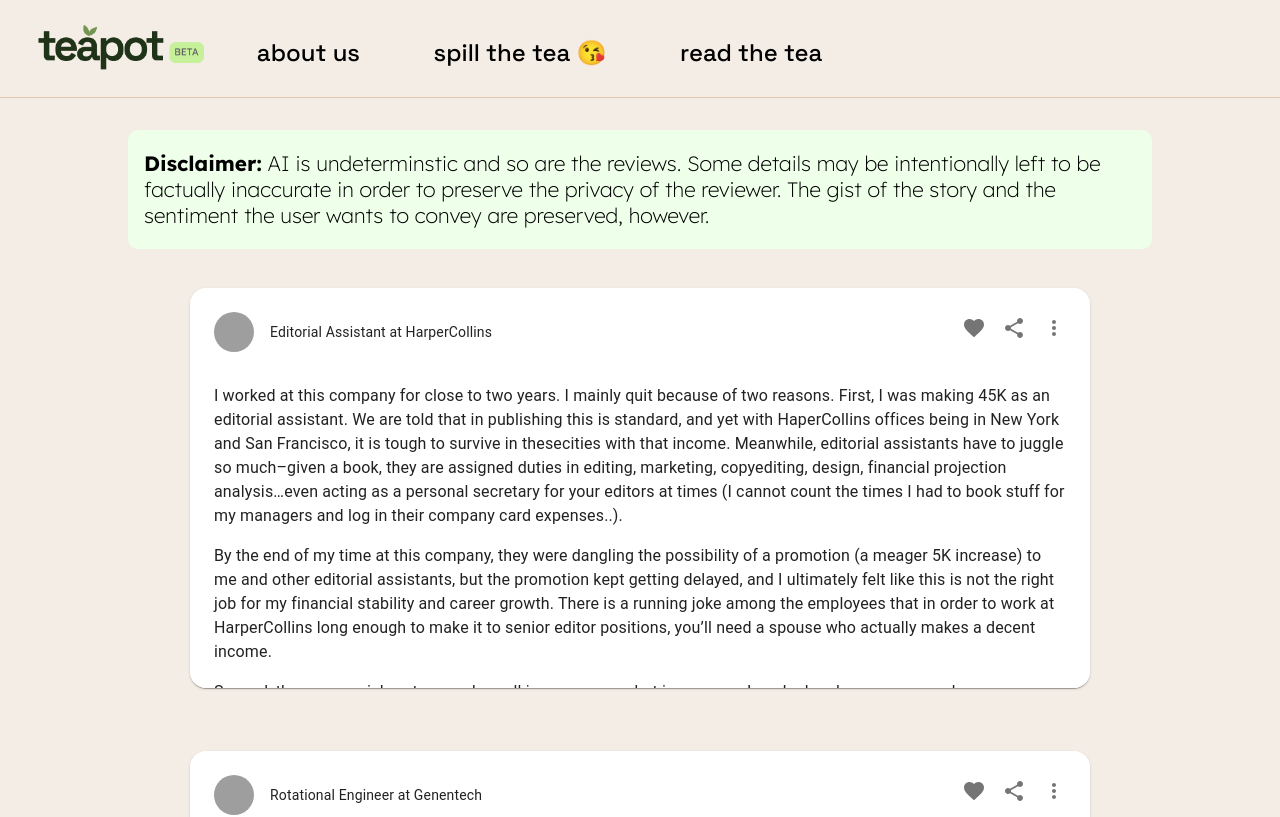
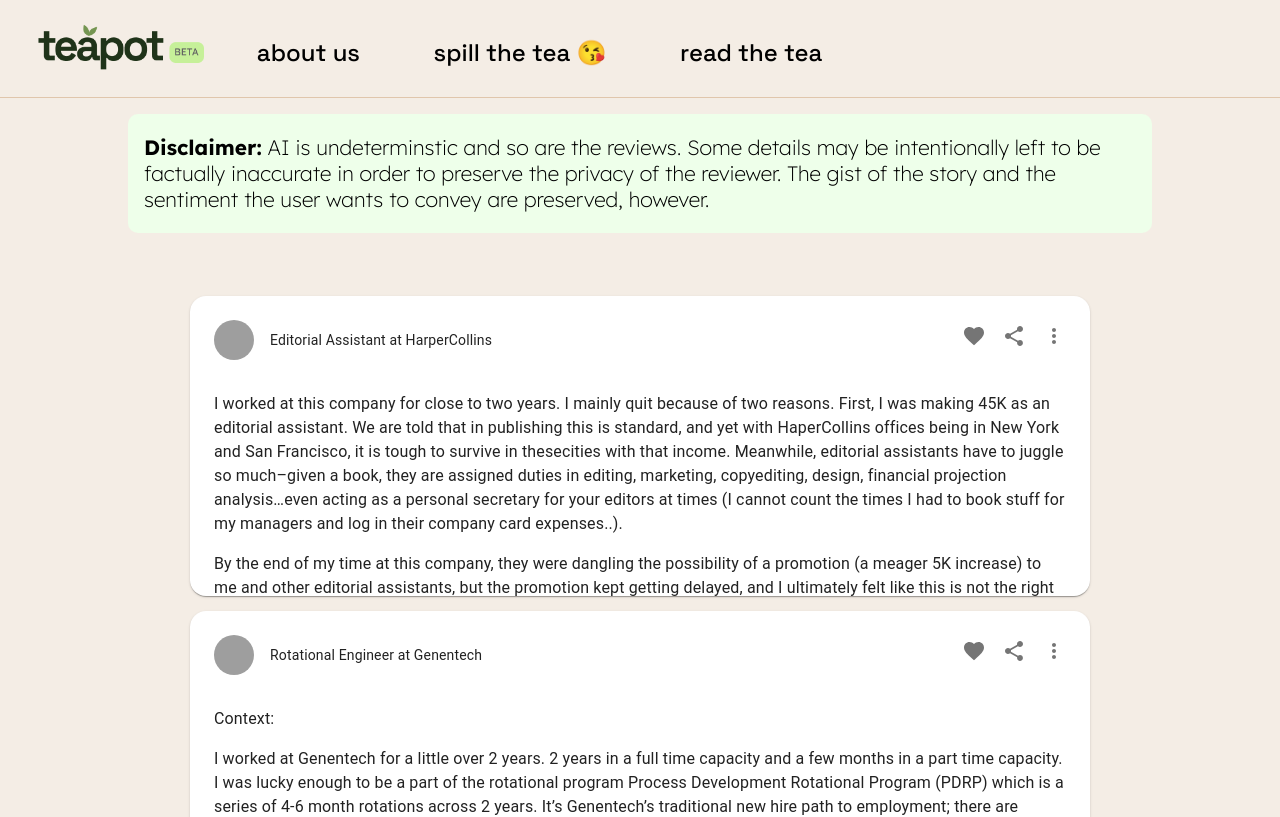
Before and after one commit to bookvacuum/teapot-landing, a Next.js app: page /readtea in a window 1280 px wide. Shown: the top 817 px of the page. Built offline with nearby package versions, Linux system fonts and the light colour scheme; grey boxes are pictures that could not be loaded; a web font is replaced by a local one.

Commit message:
created expand review icon

```diff
--- a/components/reviewplain.js
+++ b/components/reviewplain.js
@@ -4,7 +4,6 @@
 import CardHeader from "@mui/material/CardHeader";
 import CardMedia from "@mui/material/CardMedia";
 import CardContent from "@mui/material/CardContent";
-
 import Avatar from "@mui/material/Avatar";
 import IconButton, { IconButtonProps } from "@mui/material/IconButton";
 import Typography from "@mui/material/Typography";
@@ -16,6 +15,7 @@
 import { autocompleteClasses, ButtonGroup } from "@mui/material";
 import { atob } from "buffer";
 import { useRouter } from "next/router";
+import Button from '@mui/material/Button';
 
 
 //Write a fetcher function to wrap the native fetch function and return the result of a call to url in json format
@@ -23,12 +23,11 @@
 export default function RecipeReviewCard({title, id, createdAt, content, company, role}) {
   const router = useRouter()
   return (
-<Card onClick={() => router.push(`/reviews/${id}`)}
+<Card
       sx={{
         maxWidth: 900,
-        height: 400,
+        height: 300,
         p: 1,
-         m: 3,
         marginLeft: {
           xs: 2,
           sm: "auto", // theme.breakpoints.up('sm')
@@ -44,9 +43,10 @@
           xl: "auto",
         },
         borderRadius: "16px",
-        overflow: "scroll",
+        overflow: "hidden",
         // border: "2px solid #749551",
       }} >
+
       <CardHeader
         avatar={<Avatar alt="green?" src="..public/angrycat.png" />}
         action={
@@ -83,7 +83,9 @@
           {paragraph}
         </Typography>
         )}
+
       </CardContent>
+     <Button onClick={() => router.push(`/reviews/${id}`)} ><ExpandMoreIcon sx={{textAlign: 'right'}}/></Button>
     </Card>
   )
 }
--- a/styles/Home.module.css
+++ b/styles/Home.module.css
@@ -4,13 +4,21 @@
 
 }
 
+.post {
+  background-color: #fff;
+  width: 100%;
+  border-radius: 30px;
+  padding: 1rem;
+}
+
 .disclaimer{
-margin-top: 2rem;
+margin-top: 1rem;
 background-color: #EEFFEA;
 margin-left: 10%;
 margin-right: 10%;
 padding-right: 1rem;
 padding-left: 1rem;
+margin-bottom: 3rem;
 border-radius: 10px;
 }
 
@@ -89,6 +97,17 @@
   text-align: center;
   width: 80%;
 
+}
+
+
+.contentHome {
+  margin-top: 0;
+  justify-content: center;
+  margin-left: auto;
+  margin-right: auto;
+  text-align: center;
+  width: 45%;
+  padding-bottom: 1rem;
 }
 
 .button {
```
Also changed, not shown: pages/index.js (+5 -7 lines), pages/reviews/[id].js (+10 -4 lines).
